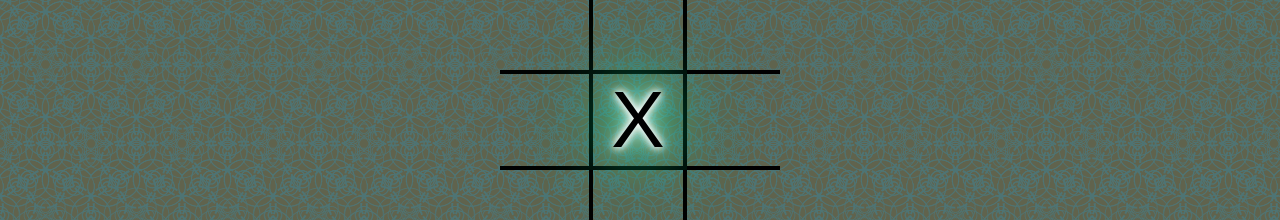
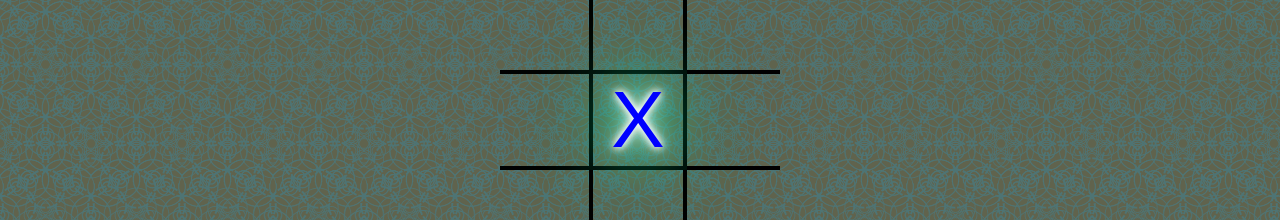
Before and after one commit to ksib7/Tick-tack-toe, a React (Create React App) app: page / in a window 1280 px wide. Both pictures are taken after a click on the button 639 px from the left and 411 px from the top of the page. Shown: the part 291-511 px from the top of the page. Built offline with nearby package versions, Linux system fonts and the light colour scheme.

Commit message:
added different color for x and o

```diff
--- a/src/components/Board/Board.jsx
+++ b/src/components/Board/Board.jsx
@@ -2,8 +2,9 @@ import React, { useEffect, useState } from "react";
 
 import { TickTackButton } from "@/components/UI/TickTackButton/TickTackButton";
 
+import { Button } from "@/components/UI/Button/Button";
+
 import "./Board.scss";
-import { Button } from "../UI/Button/Button";
 
 export const Board = () => {
   const [board, setBoard] = useState(Array(9).fill(""));
@@ -57,7 +58,7 @@ export const Board = () => {
   return (
     <div className="board container">
       <h1>Board</h1>
-      {player && <div className="board__player">{player} is winner!</div>}
+      {player && <div className="board__player">{player} is a winner!</div>}
       <div className="board__grid">
         {board.map((item, idx) => (
           <TickTackButton
@@ -65,6 +66,7 @@ export const Board = () => {
             value={item}
             index={idx}
             handleClick={handleClick}
+            turn={item}
           />
         ))}
       </div>
--- a/src/components/UI/TickTackButton/TickTackButton.jsx
+++ b/src/components/UI/TickTackButton/TickTackButton.jsx
@@ -2,9 +2,22 @@ import React from "react";
 
 import "./TickTackButton.scss";
 
-export const TickTackButton = ({ value, handleClick, index }) => {
+export const TickTackButton = ({ value, handleClick, index, turn }) => {
+  const Ostyle = {
+    color: "red",
+  };
+
+  const Xstyle = {
+    color: "blue",
+  };
+
   return (
-    <button className="turn" onClick={() => handleClick(index)}>
+    <button
+      style={turn === "X" ? Xstyle : Ostyle}
+      turn={turn}
+      className="turn"
+      onClick={() => handleClick(index)}
+    >
       {value}
     </button>
   );
```
